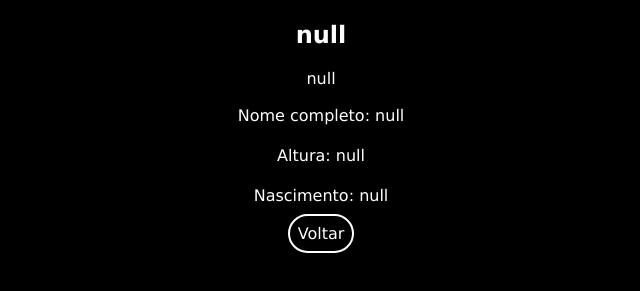
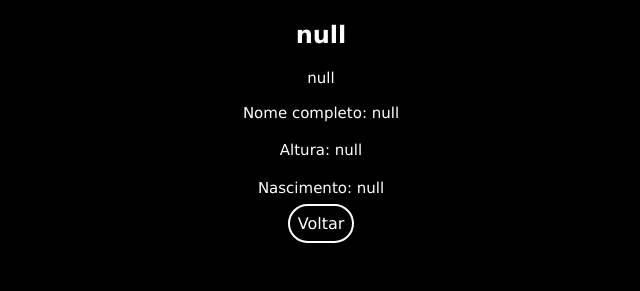
Before and after one commit to pbritodev/p2-desenvolvimento-web, a plain HTML site: page detalhes.html in a window 1280 px wide. Shown: the part 91-382 px from the top of the page, without its empty margins (319-959 px from the left). Drawn offline with Linux system fonts and the light colour scheme.

Commit message:
atualizacao final

```diff
--- a/css/style.css
+++ b/css/style.css
@@ -18,7 +18,6 @@
     display: grid;
     grid-gap: 1em;
     grid-template-columns: repeat(2, 1fr);
-
 }
 
 #conteudo img{
@@ -31,7 +30,6 @@
     margin: 0 auto;
     margin-top: 10px;
     text-align: center;
-
 }
 
 .jogador{
@@ -73,6 +71,10 @@ h2{
     margin-top: 1em;
 }
 
+.div-detalhes p{
+    font-size: 15px;
+}
+
 .titulo-detalhes{
     color: white;
 }
--- a/js/script.js
+++ b/js/script.js
@@ -35,7 +35,5 @@ function salvarInformacoes(indiceJogador) {
     localStorage.setItem('@NomeCompleto', jogador.nome_completo)
     localStorage.setItem('@Nascimento', jogador.nascimento)
     localStorage.setItem('@Altura', jogador.altura);
-
-
     window.location.href = './detalhes.html'
 }
```
